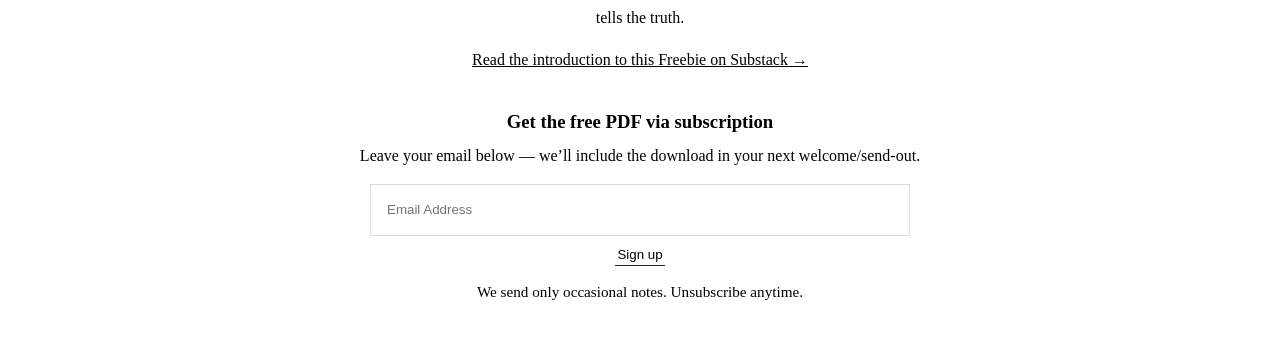
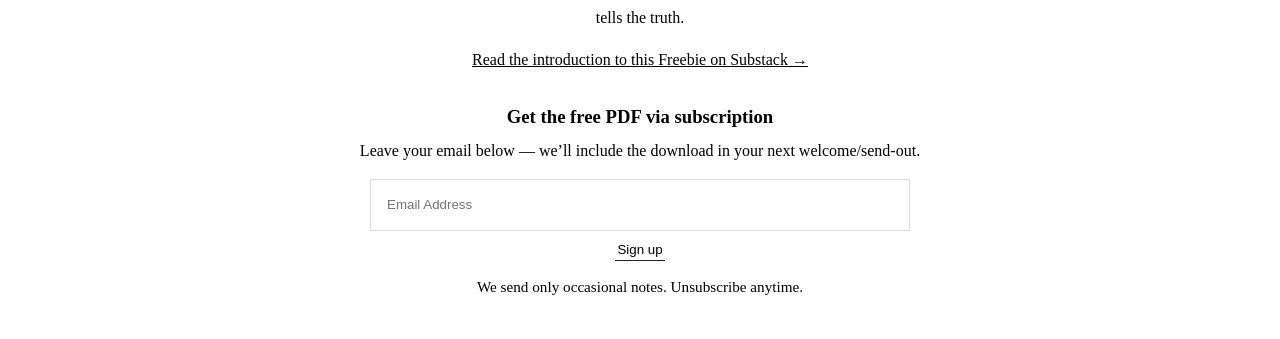
Before and after one commit to Leondecoding/Leondecoding.github.io, a Jekyll site: the page built from our-story.html, in a window 1280 px wide and 1176 px high. Shown: the part 793-1132 px from the top of the window. Built offline with Jekyll 4.4.1, drawn with Linux system fonts in a browser that asks for light colours.

Commit message:
Update our-story.html

```diff
--- a/our-story.html
+++ b/our-story.html
@@ -74,7 +74,7 @@ permalink: /our-story/
       and light that tells the truth.
     </p>
   <!-- Link to Substack intro -->
-  <p class="center" style="margin:10px 0;">
+  <p class="center" style="margin:5px 0;">
   <a href="https://fzstudiouk.substack.com/p/open-your-morning-like-a-painting"
      target="_blank" rel="noopener noreferrer"
      style="text-decoration:underline;">
```
